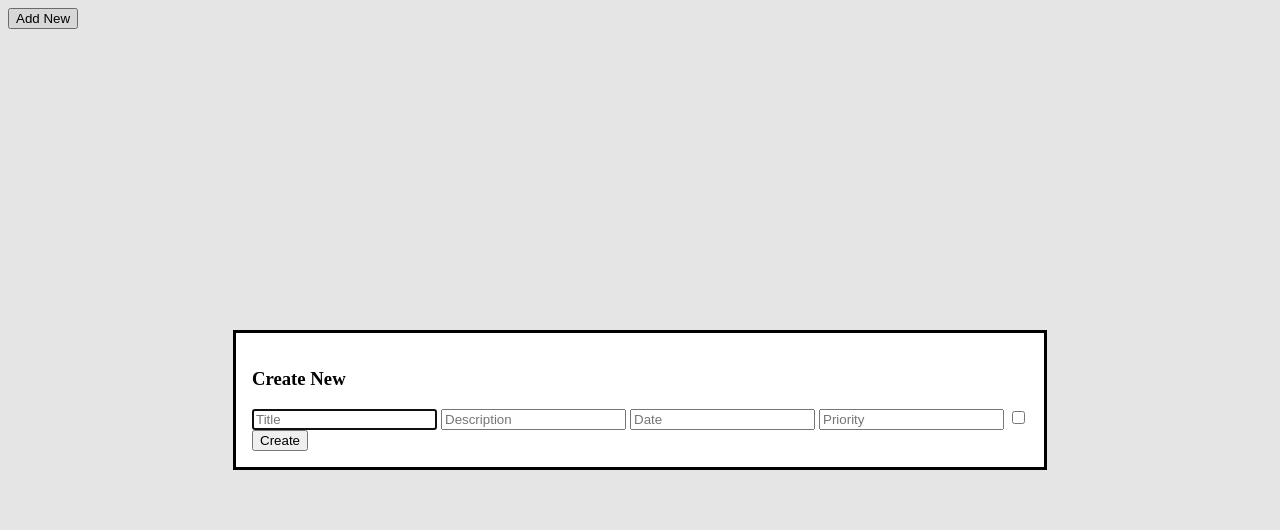
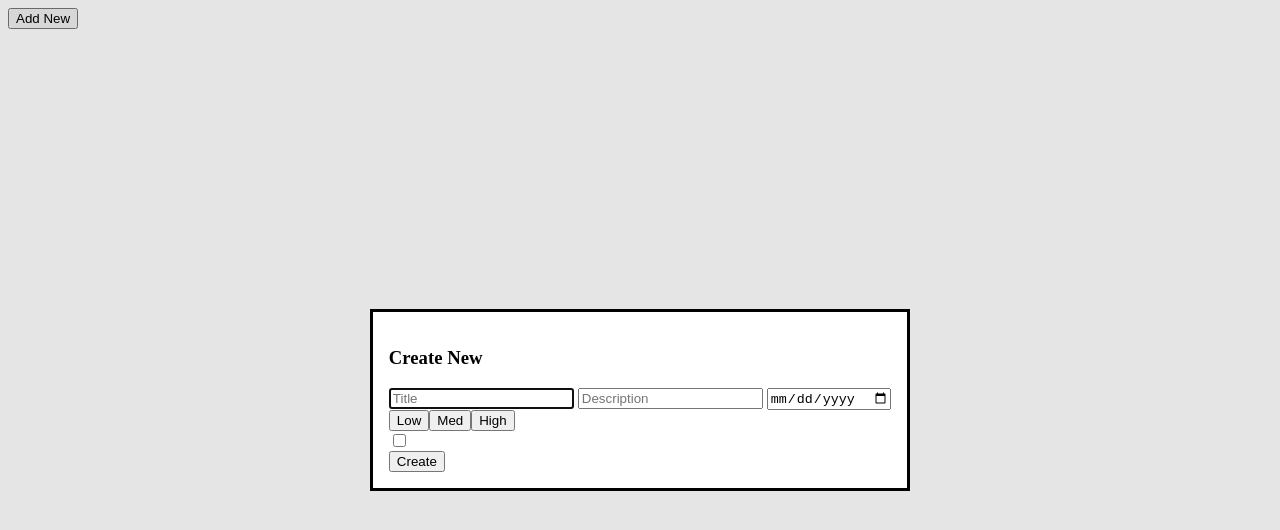
Before and after one commit to Mjishu/Todo-List, a website built with webpack: page src/index.html in a window 1280 px wide. Both pictures are taken after a click on the button "Add New". Built offline with nearby package versions, Linux system fonts and the light colour scheme.

Commit message:
changed priority to buttons instead of text, added date functionality

```diff
--- a/package.json
+++ b/package.json
@@ -12,5 +12,8 @@
     "html-webpack-plugin": "^5.6.0",
     "webpack": "^5.91.0",
     "webpack-cli": "^5.1.4"
+  },
+  "dependencies": {
+    "date-fns": "^3.6.0"
   }
 }
--- a/src/index.html
+++ b/src/index.html
@@ -16,8 +16,9 @@
         <div id="textInput">
             <input type="text" id="formTitle" placeholder="Title">
             <input type="text" id="formDesc" placeholder="Description">
-            <input type="text" placeholder="Date" id="Date">
-            <input type="text" placeholder="Priority" id="Priority">
+            <input type="date"  id="Date">
+            <!--input type="text" placeholder="Priority" id="Priority"> <!--*Change to 3 button option of low med high priority instead; Put in its own div?-->
+            <div id="priorityHolder"></div>
             <input type="checkbox" id="Status">
             <!--* Add Due Date + Priority -->
         </div>
--- a/src/index.js
+++ b/src/index.js
@@ -1,5 +1,6 @@
 import { createMainDom, addNewListener, closeDialog } from "./main";
 import { Todo } from "./createTodo";
+
 
 const todoList = [];
 
@@ -8,8 +9,8 @@ addNewListener();
 
 
 function createBaseTodo(){
-    const firstTodo = new Todo("Meow", "Find a cat and make it meow", "today", "urgent", false);
-    const secondTodo = new Todo("Bark", "Find a dog to bark", "tomorrow", "Not Urgent", false);
+    const firstTodo = new Todo("Meow", "Find a cat and make it meow", "2024/04/18", "urgent", false);
+    const secondTodo = new Todo("Bark", "Find a dog to bark", "2024/04/19", "Not Urgent", false);
 
     todoList.push(firstTodo,secondTodo)
 }
@@ -19,5 +20,3 @@ closeDialog(todoList);
 for(let i=0;i<todoList.length;i++){
     console.table(todoList[i])
 }
-
-//* Its console.tabling at the start, but closeDialog only works when I close the form, so I need something that will happen after closeDialog is used
--- a/src/main.js
+++ b/src/main.js
@@ -1,4 +1,5 @@
 import { Todo } from "./createTodo";
+import {format ,compareAsc} from "date-fns";
 
 function createMainDom(){
     const content = document.getElementById("content");
@@ -6,6 +7,16 @@ function createMainDom(){
     openCreate.setAttribute("id", "createButton")
     openCreate.textContent = "Add New";
     content.append(openCreate);
+
+    const priorityHolder = document.getElementById("priorityHolder");
+    const buttonValues = ["Low", "Med", "High"]
+    for(let i=0; i<3; i++){
+        const priorityButton = document.createElement("button");
+        priorityButton.textContent = buttonValues[i];
+        priorityButton.setAttribute("id", 'button' + buttonValues[i])
+        priorityHolder.appendChild(priorityButton);
+    }
+
 }
 
 function addNewListener(){
@@ -21,7 +32,7 @@ function addNewListener(){
 
 const Title = document.getElementById("formTitle");
 const Desc = document.getElementById("formDesc");
-const Date = document.getElementById("Date");
+const dateInput = document.getElementById("Date");
 const Priority = document.getElementById("Priority");
 const Status = document.getElementById("Status");
 
@@ -32,7 +43,10 @@ function closeDialog(todoList){
 
     formSubmit.addEventListener("click", () => {
         dialog.close()
-        const newTodo = new Todo(Title.value,Desc.value, Date.value, Priority.value, Status.checked);
+        console.log(dateInput.value)
+        const newDate = format(new Date(dateInput.value), "dd/MM/yyyy");
+        console.log(newDate)
+        const newTodo = new Todo(Title.value,Desc.value,newDate, Priority.value, Status.checked);
         todoList.push(newTodo);
         console.table(todoList);
     })
@@ -43,8 +57,6 @@ function individualDom(title,desc,date,priority,status){
 
     const todoHolder = document.createElement("div");
     //todoHolder.setAttribute("id", "todoHolder");
-
-
     const todoTitle = document.createElement("p");
     //todoTitle.className = "todoTitle";
     todoHolder.innerHTML = title
```
Also changed, not shown: 1 other file.
